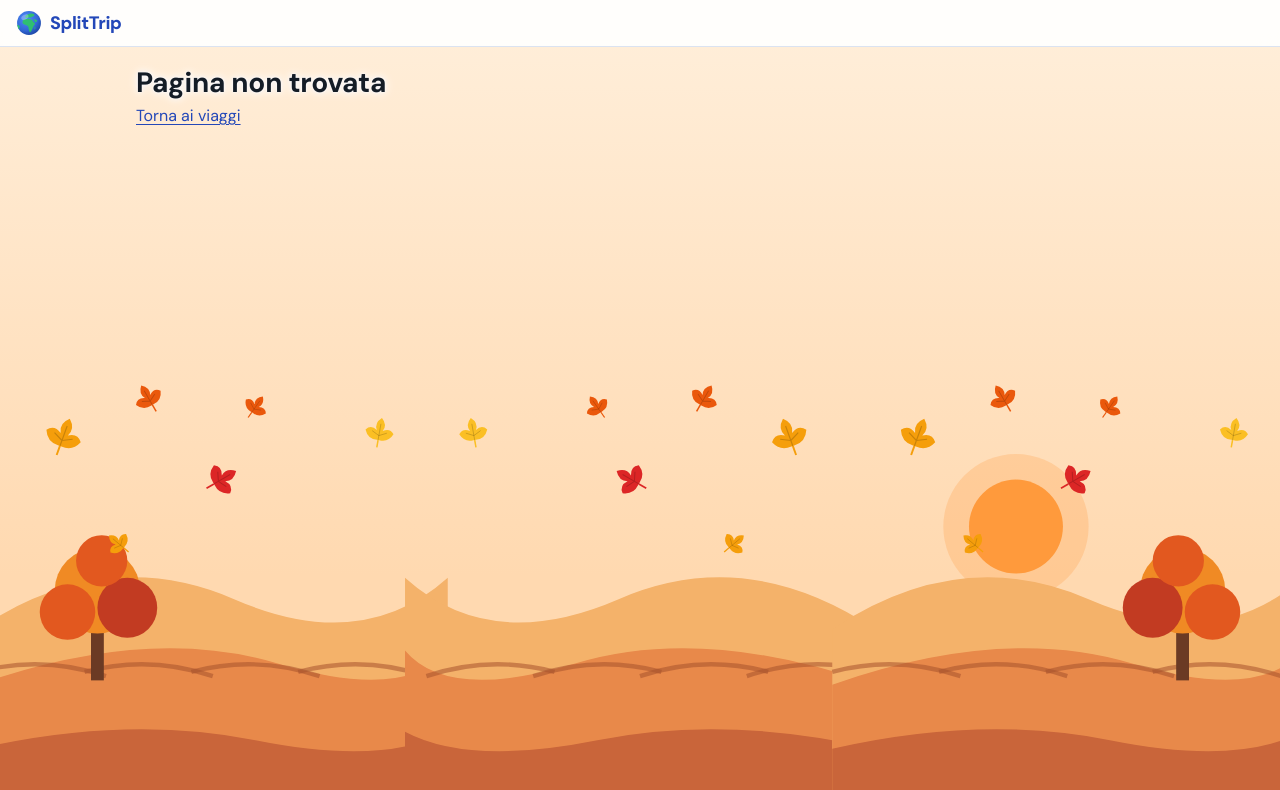
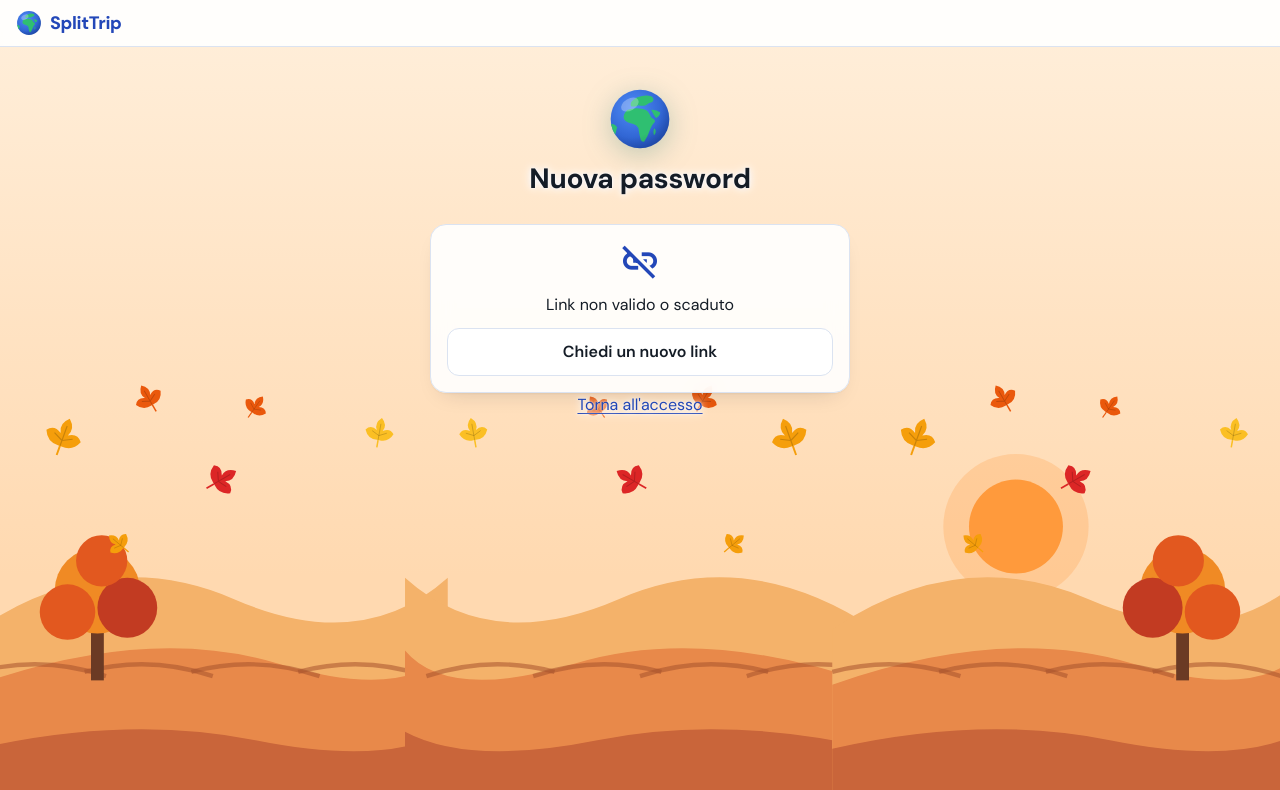
Before and after one commit to Valelearn1/SplitTrip, a React (Vite) app in the folder FE/: page /reimposta-password in a window 1280 px wide. Shown: the top 790 px of the page. Built offline with nearby package versions, Linux system fonts and the light colour scheme.

Commit message:
feat(fe): pagine per reimpostare la password

```diff
--- a/FE/src/app/Layout.tsx
+++ b/FE/src/app/Layout.tsx
@@ -14,8 +14,8 @@ export function Layout() {
   const { auth, logout } = useAuth()
   const inTrip = useMatch('/trips/:tripId/*')
   const path = useLocation().pathname.replace(/\/+$/, '') || '/'
-  // ovunque tranne Home, landing, accesso e registrazione; la Chat ha il suo nell'intestazione
-  const showBack = !!auth && !['/', '/trips', '/login', '/register'].includes(path) && !path.endsWith('/chat')
+  // ovunque tranne Home, landing, accesso, registrazione e ripristino della password; la Chat ha il suo nell'intestazione
+  const showBack = !!auth && !['/', '/trips', '/login', '/register', '/password-dimenticata', '/reimposta-password'].includes(path) && !path.endsWith('/chat')
   return (
     <SeasonProvider>
       <SeasonBackground />
--- a/FE/src/app/routes.tsx
+++ b/FE/src/app/routes.tsx
@@ -3,6 +3,8 @@ import { LoginPage } from '../features/auth/LoginPage'
 import { HomePage } from '../features/home/HomePage'
 import { LandingPage } from '../features/home/LandingPage'
 import { RegisterPage } from '../features/auth/RegisterPage'
+import { ForgotPasswordPage } from '../features/auth/ForgotPasswordPage'
+import { ResetPasswordPage } from '../features/auth/ResetPasswordPage'
 import { BalancesPage } from '../features/balances/BalancesPage'
 import { SettlementFormPage } from '../features/balances/SettlementFormPage'
 import { ExpenseFormPage } from '../features/expenses/ExpenseFormPage'
@@ -29,6 +31,8 @@ export const routes: RouteObject[] = [
       { index: true, element: <LandingPage /> },
       { path: '/login', element: <LoginPage /> },
       { path: '/register', element: <RegisterPage /> },
+      { path: '/password-dimenticata', element: <ForgotPasswordPage /> },
+      { path: '/reimposta-password', element: <ResetPasswordPage /> },
       {
         element: <RequireAuth />,
         children: [
--- /dev/null
+++ b/FE/src/features/auth/ForgotPasswordPage.tsx
@@ -0,0 +1,40 @@
+import { zodResolver } from '@hookform/resolvers/zod'
+import { useMutation } from '@tanstack/react-query'
+import { useForm } from 'react-hook-form'
+import { Link } from 'react-router'
+import { Button } from '../../shared/ui/Button'
+import { Field } from '../../shared/ui/Field'
+import { FormError } from '../../shared/ui/FormError'
+import { Icon } from '../../shared/ui/Icon'
+import { Logo } from '../../shared/ui/Logo'
+import { authApi } from './authApi'
+import { forgotSchema, type ForgotForm } from './authSchemas'
+
+/** Password dimenticata (D-61): lo stesso messaggio per qualsiasi email, così nessuno scopre chi è registrato. */
+export function ForgotPasswordPage() {
+  const { register, handleSubmit, formState: { errors } } = useForm<ForgotForm>({ resolver: zodResolver(forgotSchema) })
+  const mutation = useMutation({ mutationFn: (v: ForgotForm) => authApi.requestReset(v.email) })
+  return (
+    <section className="auth-page">
+      <div className="auth-logo">
+        <Logo size={64} />
+        <h1>Password dimenticata</h1>
+        <p className="muted">Ti mandiamo un link per sceglierne una nuova.</p>
+      </div>
+      {mutation.isSuccess ? (
+        <div className="card info-card" role="status">
+          <Icon name="mark_email_read" />
+          <p>Se l'indirizzo è registrato ti abbiamo scritto: controlla anche lo spam.</p>
+          <small className="muted">Il link vale 30 minuti.</small>
+        </div>
+      ) : (
+        <form className="card" noValidate onSubmit={handleSubmit((v) => mutation.mutate(v))}>
+          <Field label="Email" type="email" autoComplete="email" inputMode="email" error={errors.email?.message} {...register('email')} />
+          <FormError error={mutation.error} />
+          <Button type="submit" loading={mutation.isPending}>Mandami il link</Button>
+        </form>
+      )}
+      <p className="muted" style={{ textAlign: 'center' }}><Link to="/login">Torna all'accesso</Link></p>
+    </section>
+  )
+}
--- a/FE/src/features/auth/LoginPage.tsx
+++ b/FE/src/features/auth/LoginPage.tsx
@@ -41,6 +41,7 @@ export function LoginPage() {
         <PasswordField label="Password" autoComplete="current-password" error={errors.password?.message} {...register('password')} />
         <FormError error={mutation.error} />
         <Button type="submit" loading={mutation.isPending}>Entra</Button>
+        <Link to="/password-dimenticata" className="forgot-link">Password dimenticata?</Link>
       </form>
       <p className="muted" style={{ textAlign: 'center' }}>
         Prima volta qui? <Link to="/register" state={location.state}>Crea un account</Link>
--- /dev/null
+++ b/FE/src/features/auth/ResetPasswordPage.tsx
@@ -0,0 +1,54 @@
+import { zodResolver } from '@hookform/resolvers/zod'
+import { useMutation } from '@tanstack/react-query'
+import { useForm } from 'react-hook-form'
+import { Link, useSearchParams } from 'react-router'
+import { ApiError } from '../../shared/api/client'
+import { Button } from '../../shared/ui/Button'
+import { FormError } from '../../shared/ui/FormError'
+import { Icon } from '../../shared/ui/Icon'
+import { Logo } from '../../shared/ui/Logo'
+import { PasswordField } from '../../shared/ui/PasswordField'
+import { authApi } from './authApi'
+import { resetSchema, type ResetForm } from './authSchemas'
+
+function InvalidLink() {
+  return (
+    <div className="card info-card" role="alert">
+      <Icon name="link_off" />
+      <p>Link non valido o scaduto</p>
+      <Link to="/password-dimenticata" className="btn btn-secondary">Chiedi un nuovo link</Link>
+    </div>
+  )
+}
+
+/** Il link dell'email (D-61): nuova password scritta due volte, con l'occhiolino; il token è monouso e vale 30 minuti. */
+export function ResetPasswordPage() {
+  const token = useSearchParams()[0].get('token') ?? ''
+  const { register, handleSubmit, formState: { errors } } = useForm<ResetForm>({ resolver: zodResolver(resetSchema) })
+  const mutation = useMutation({ mutationFn: (v: ResetForm) => authApi.confirmReset(token, v.newPassword) })
+  const expired = mutation.error instanceof ApiError && mutation.error.status === 400 && mutation.error.errors.length === 0
+  return (
+    <section className="auth-page">
+      <div className="auth-logo">
+        <Logo size={64} />
+        <h1>Nuova password</h1>
+      </div>
+      {!token || expired ? <InvalidLink /> : mutation.isSuccess ? (
+        <div className="card info-card" role="status">
+          <Icon name="check_circle" />
+          <p>Password cambiata</p>
+          <Link to="/login" className="btn btn-primary">Accedi</Link>
+        </div>
+      ) : (
+        <form className="card" noValidate onSubmit={handleSubmit((v) => mutation.mutate(v))}>
+          <PasswordField label="Nuova password" autoComplete="new-password" placeholder="Almeno 8 caratteri, una lettera e una cifra"
+            error={errors.newPassword?.message} {...register('newPassword')} />
+          <PasswordField label="Conferma la nuova password" autoComplete="new-password" error={errors.confirm?.message} {...register('confirm')} />
+          <FormError error={mutation.error} />
+          <Button type="submit" loading={mutation.isPending}>Cambia password</Button>
+        </form>
+      )}
+      <p className="muted" style={{ textAlign: 'center' }}><Link to="/login">Torna all'accesso</Link></p>
+    </section>
+  )
+}
--- a/FE/src/features/auth/authApi.ts
+++ b/FE/src/features/auth/authApi.ts
@@ -6,4 +6,7 @@ export const authApi = {
   login: (body: LoginForm) => api<AuthResponse>('/auth/login', { method: 'POST', body }),
   register: (body: RegisterForm) => api<AuthResponse>('/auth/register', { method: 'POST', body }),
   me: () => api<User>('/me'),
+  // password dimenticata (D-61): la richiesta risponde sempre 204, il link arriva via email
+  requestReset: (email: string) => api<void>('/auth/password-reset/request', { method: 'POST', body: { email } }),
+  confirmReset: (token: string, newPassword: string) => api<void>('/auth/password-reset/confirm', { method: 'POST', body: { token, newPassword } }),
 }
--- a/FE/src/features/auth/authSchemas.ts
+++ b/FE/src/features/auth/authSchemas.ts
@@ -16,5 +16,16 @@ export const registerSchema = z.object({
     .regex(/\d/, 'Serve almeno una cifra'),
 })
 
+export const forgotSchema = z.object({
+  email: z.string().trim().email('Inserisci un indirizzo email valido'),
+})
+
+/** Nuova password: stesse regole della registrazione, scritta due volte. */
+export const resetSchema = z
+  .object({ newPassword: registerSchema.shape.password, confirm: z.string() })
+  .refine((v) => v.newPassword === v.confirm, { message: 'Le due password non coincidono', path: ['confirm'] })
+
 export type LoginForm = z.infer<typeof loginSchema>
 export type RegisterForm = z.infer<typeof registerSchema>
+export type ForgotForm = z.infer<typeof forgotSchema>
+export type ResetForm = z.infer<typeof resetSchema>
--- a/FE/src/index.css
+++ b/FE/src/index.css
@@ -689,3 +689,8 @@ ul.chips { list-style: none; margin: 0; padding: 0; }
 /* immagine per le storie (D-56) */
 .story-image { display: grid; justify-items: center; gap: var(--space-3); }
 .story-preview { width: 180px; aspect-ratio: 9 / 16; border-radius: 12px; box-shadow: var(--shadow-card); }
+
+/* Password dimenticata (D-61) */
+.forgot-link { display: inline-flex; align-items: center; justify-content: center; min-height: 44px; margin-top: var(--space-2); font-size: 0.9375rem; }
+.info-card { display: grid; justify-items: center; gap: var(--space-3); text-align: center; }
+.info-card > .msi { font-size: 40px; color: var(--accent); }
```
Also changed, not shown: 1 other file (tests, documents, lock files or other folders).
